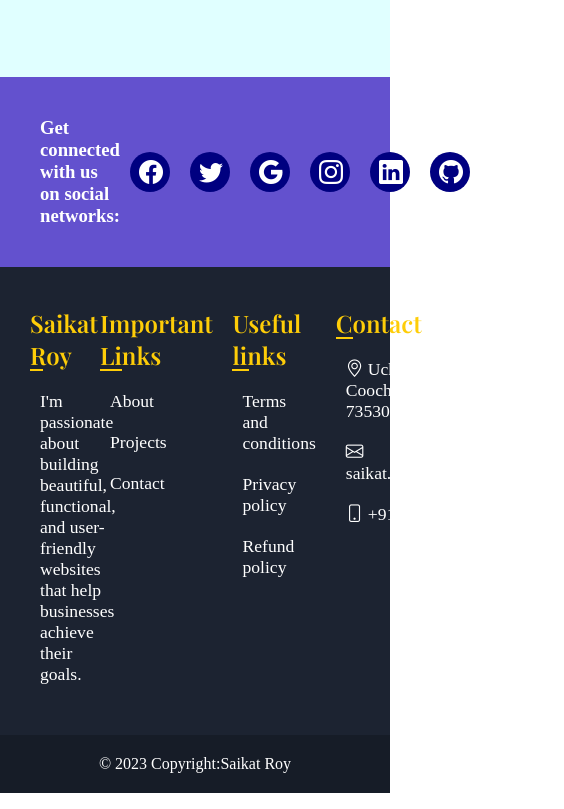
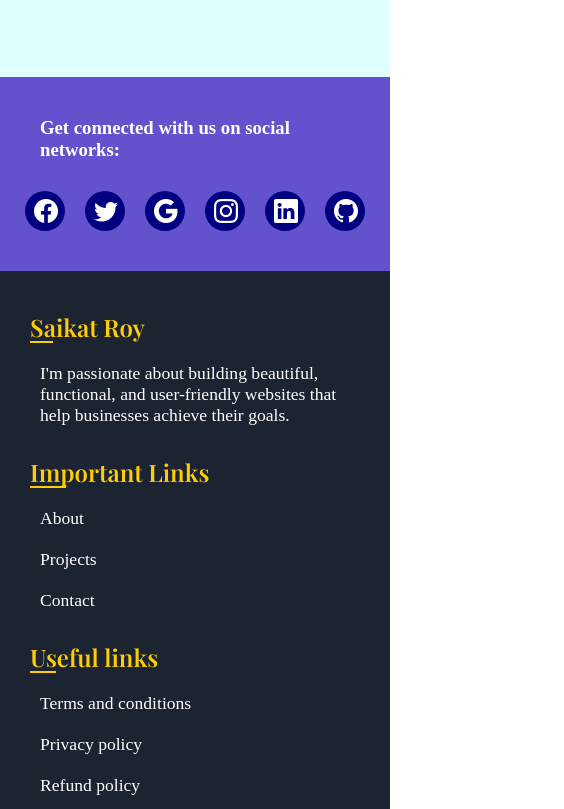
Before and after one commit to CyberSaikat/portfolio, a plain HTML site: page index.html in a window 390 px wide. Shown: the part 3991-4800 px from the top of the page, 564 px wide, since content can reach past the window. Drawn offline with nearby package versions, Linux system fonts and the light colour scheme; a web font is replaced by a local one.

Commit message:
complete

```diff
--- a/assets/scss/style.scss
+++ b/assets/scss/style.scss
@@ -1006,12 +1006,18 @@ main {
     }
 }
 footer {
-    @import url("https://cdn.jsdelivr.net/npm/bootstrap@5.0.2/dist/css/bootstrap.min.css");
     width: 100%;
     max-width: 1920px;
     position: relative;
     background: $secondary;
-
+    .first-section {
+        display: flex;
+        justify-content: center;
+        align-items: center;
+        @media only screen and (min-width: 0px) and (max-width: 860px) {
+            flex-direction: column;
+            gap: 30px;
+        }
         .social-media-icons {
             display: flex;
             justify-content: center;
@@ -1060,6 +1066,7 @@ footer {
                 }
             }
         }
+    }
     .middle-section {
         .container {
             width: 100%;
@@ -1068,6 +1075,10 @@ footer {
             div.row {
                 display: grid;
                 grid-template-columns: 20% repeat(3, 1fr);
+
+                @media only screen and (min-width: 0px) and (max-width: 860px) {
+                    grid-template-columns: 1fr;
+                }
                 .col-md {
                     display: flex;
                     flex-direction: column;
--- a/index.html
+++ b/index.html
@@ -307,7 +307,7 @@
   <!-- Footer -->
   <footer class="text-center text-lg-start text-white" style="background-color: #1c2331">
     <!-- Section: Social media -->
-    <section class="d-flex justify-content-between p-4" style="background-color: #6351ce">
+    <section class="first-section d-flex justify-content-between p-4" style="background-color: #6351ce">
       <!-- Left -->
       <div class="me-5">
         <h3>Get connected with us on social networks:</h3>
```
Also changed, not shown: assets/scss/style.css, 1 other file. Lines whose indentation alone changed are shown as unchanged.
